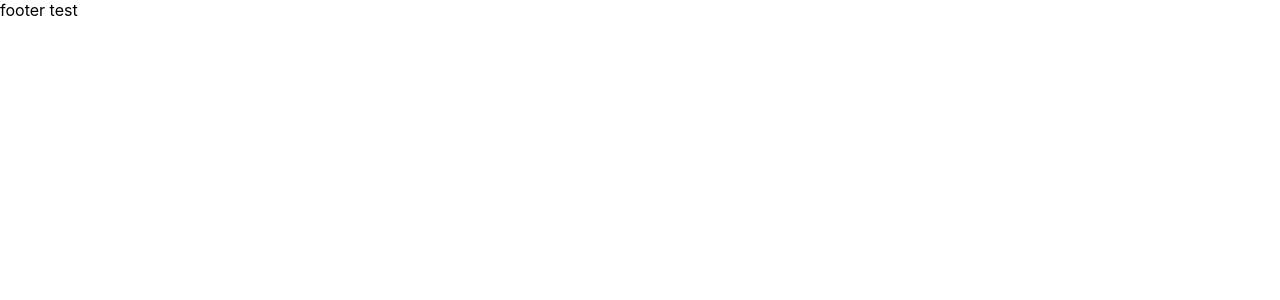
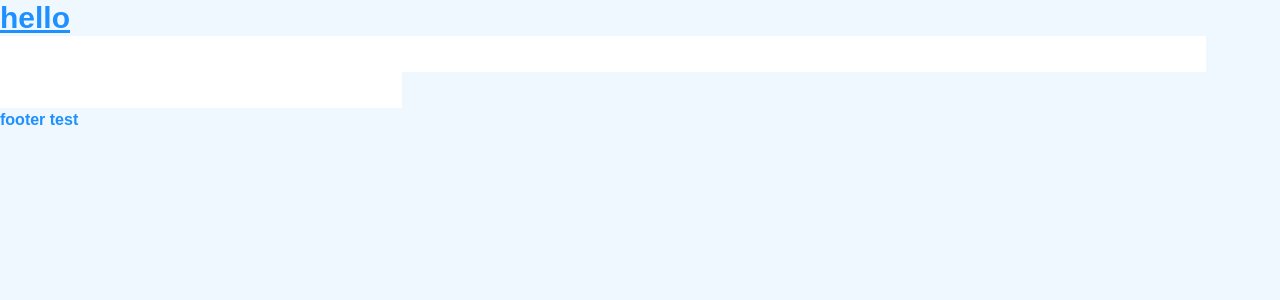
Before and after one commit to Malek-Zaag/TodoApp, a Next.js app in the folder client/: page /signup in a window 1280 px wide. Shown: the top 300 px of the page. Built offline with nearby package versions, Linux system fonts and the light colour scheme.

Commit message:
adding tailwind config

```diff
--- a/client/package.json
+++ b/client/package.json
@@ -14,7 +14,10 @@
     "react-dom": "18.2.0"
   },
   "devDependencies": {
+    "autoprefixer": "^10.4.10",
     "eslint": "8.23.1",
-    "eslint-config-next": "12.3.0"
+    "eslint-config-next": "12.3.0",
+    "postcss": "^8.4.16",
+    "tailwindcss": "^3.1.8"
   }
 }
--- a/client/pages/index.js
+++ b/client/pages/index.js
@@ -10,7 +10,6 @@ export default function Home() {
         <meta name="description" content="Generated by create next app" />
         <link rel="icon" href="/favicon.ico" />
       </Head>
-
       <div>
         hello world
       </div>
--- a/client/pages/signup.jsx
+++ b/client/pages/signup.jsx
@@ -1,6 +1,19 @@
 export default function Signup() {
   return (
     <>
+      <h1 className="text-3xl font-bold underline">hello</h1>
+      <div>
+        <form className="text-3xl font-bold underline">
+          <label for="firstname"></label>
+          <input name="firstname"></input>
+          <label for="lastname"></label>
+          <input name="lastname"></input>
+          <label for="email"></label>
+          <input name="email"></input>
+          <label for="password"></label>
+          <input name="password"></input>
+        </form>
+      </div>
       <footer>footer test</footer>
     </>
   );
--- /dev/null
+++ b/client/postcss.config.js
@@ -0,0 +1,6 @@
+module.exports = {
+  plugins: {
+    tailwindcss: {},
+    autoprefixer: {},
+  },
+}
--- a/client/styles/globals.css
+++ b/client/styles/globals.css
@@ -1,9 +1,12 @@
+@tailwind base;
+@tailwind components;
+@tailwind utilities;
 html,
 body {
   padding: 0;
   margin: 0;
-  font-family: -apple-system, BlinkMacSystemFont, Segoe UI, Roboto, Oxygen,
-    Ubuntu, Cantarell, Fira Sans, Droid Sans, Helvetica Neue, sans-serif;
+  font-family: 'Montserrat', sans-serif;
+  font-weight: bold;
 }
 
 a {
@@ -15,12 +18,7 @@ a {
   box-sizing: border-box;
 }
 
-@media (prefers-color-scheme: dark) {
-  html {
-    color-scheme: dark;
-  }
   body {
-    color: white;
-    background: black;
-  }
+    color: #1E90FF;
+    background-color: #f0f8ff;
 }
--- /dev/null
+++ b/client/tailwind.config.js
@@ -0,0 +1,12 @@
+/** @type {import('tailwindcss').Config} */
+module.exports = {
+  content: [
+    "./pages/*.{js,ts,jsx,tsx}",
+    "./pages/**/*.{js,ts,jsx,tsx}",
+    "./components/**/*.{js,ts,jsx,tsx}",
+  ],
+  theme: {
+    extend: {},
+  },
+  plugins: [],
+}
```
Also changed, not shown: 1 other file (tests, documents, lock files or other folders).
